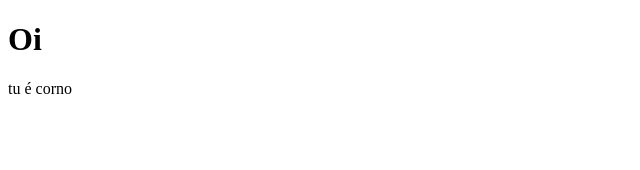
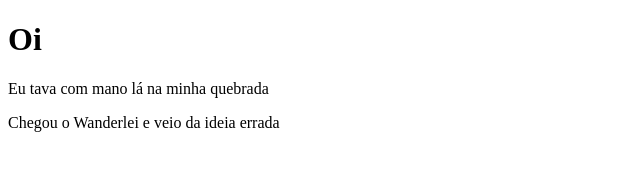
Before and after one commit to HugoSilveiraSUAP/Dew, a plain HTML site: page index.html in a window 1280 px wide. Shown: the whole page, without its empty margins (0-640 px from the left). Drawn offline with Linux system fonts and the light colour scheme.

Commit message:
Instruções GitHub

```diff
--- a/index.html
+++ b/index.html
@@ -8,6 +8,7 @@
 </head>
 <body>
     <h1>Oi</h1>
-    <p>tu é corno</p>
+    <p>Eu tava com mano lá na minha quebrada</p>
+    <p>Chegou o Wanderlei e veio da ideia errada</p>
 </body>
 </html>
```
Also changed, not shown: DEW.txt (added), 1 other file.
